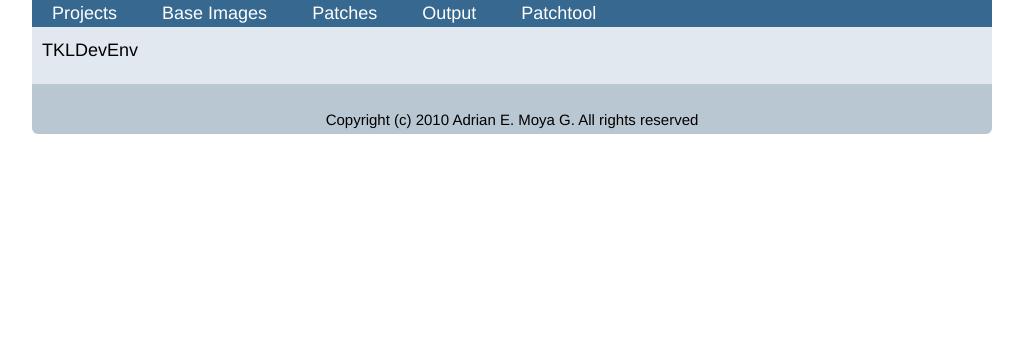
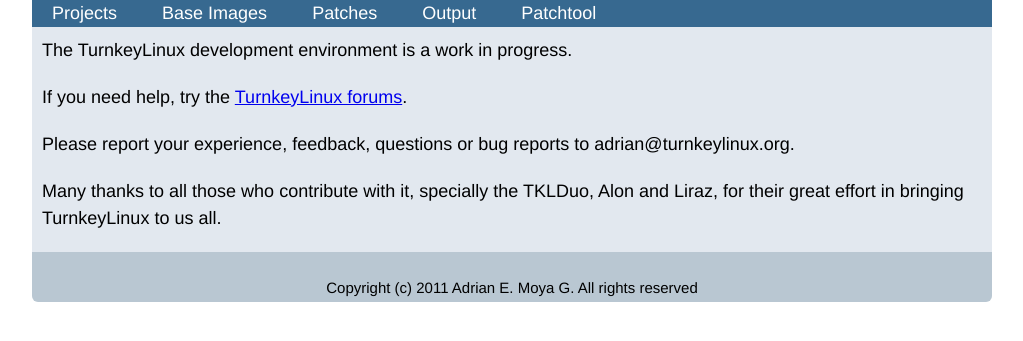
Before and after one commit to adrianmoya/tkldevenv_webapp, a Django app: template templates/tkldevenv.html in a window 1280 px wide. Shown: the part 65-406 px from the top of the page, without its empty margins (128-1151 px from the left). Run offline with Django 3.2, Linux system fonts and the light colour scheme; the template is opened without the code that fills it, so the values that code supplies are empty.

Commit message:
Pending changes

```diff
--- a/media/css/tkldevenv.css
+++ b/media/css/tkldevenv.css
@@ -161,6 +161,10 @@
   padding: 10px 20px 10px 20px;
 }
 
+.pressed{
+    background: #b9c7d2;
+}
+
 p {
   margin-top: 10px;
 }
--- a/templates/base.html
+++ b/templates/base.html
@@ -17,7 +17,7 @@
         </div>
         <div id="navbar" class="container_12">
             <ul id="nav">
-                <li><a href="/projects">Projects</a></li>
+                <li{% ifequal topmenu "projects" %}class="pressed"{% endifequal %}><a href="/projects">Projects</a></li>
                 <li><a href="/baseimages">Base Images</a></li>
                 <li><a href="/patches">Patches</a></li>
                 <li><a href="/output">Output</a></li>
@@ -35,7 +35,7 @@
         </div>
         <div id="footer" class="container_12 roundBottom">
             <div id="credits" class="grid_12">
-                <p class="small">Copyright (c) 2010 Adrian E. Moya G. <adrian@turnkeylinux.org> All rights reserved</p>
+                <p class="small">Copyright (c) 2011 Adrian E. Moya G. <adrian@turnkeylinux.org> All rights reserved</p>
             </div>
             <div class="clear"></div>
         </div>
--- a/templates/projects/projects.html
+++ b/templates/projects/projects.html
@@ -3,7 +3,7 @@
 <h3>List of available projects</h3>
  <table id="projectlisttable" class="center">
 <thead>
-	<tr><th>Project Name</th><th>Last Built</th><th>Actions</th></tr>
+    <tr><th>Project Name</th><th>Last Built</th><th>Actions</th></tr>
 </thead>
 <tbody>
     {% if projectlist %}
--- a/templates/tkldevenv.html
+++ b/templates/tkldevenv.html
@@ -1,6 +1,11 @@
 {% extends "base.html" %}
 {% block content %}
 <p>
-    TKLDevEnv
+The TurnkeyLinux development environment is a work in progress. </p>
+<p>If you need help, try the <a href="http://www.turnkeylinux.org/forum">TurnkeyLinux forums</a>. </p>
+
+<p>Please report your experience, feedback, questions or bug reports to adrian@turnkeylinux.org.</p>
+
+<p>Many thanks to all those who contribute with it, specially the TKLDuo, Alon and Liraz, for their great effort in bringing TurnkeyLinux to us all.
 </p>
 {% endblock %}
--- a/urls.py
+++ b/urls.py
@@ -13,8 +13,8 @@
     (r'^patches/', include('tkldevenv_webapp.patches.urls')),
     (r'^projects/', include('tkldevenv_webapp.projects.urls')),
     (r'^output/', include('tkldevenv_webapp.output.urls')),
-    (r'^site_media/(?P<path>.*)$', 'django.views.static.serve',
-        {'document_root': settings.STATIC_DOC_ROOT}),
+    # (r'^site_media/(?P<path>.*)$', 'django.views.static.serve',
+    #    {'document_root': settings.STATIC_DOC_ROOT}),
     (r'^$', main)
 
     # Uncomment the admin/doc line below to enable admin documentation:
```
